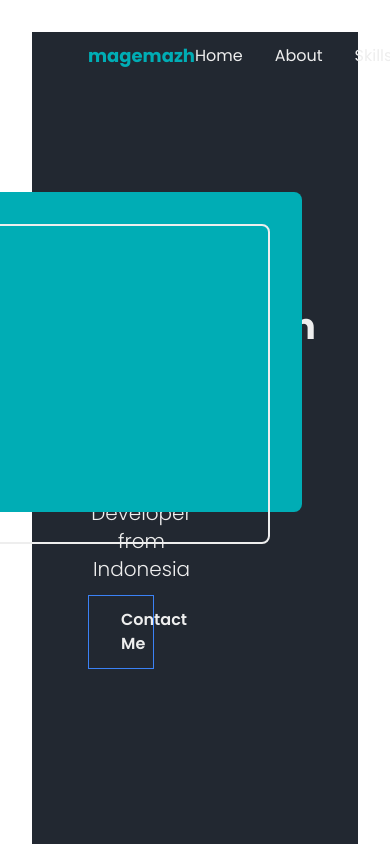
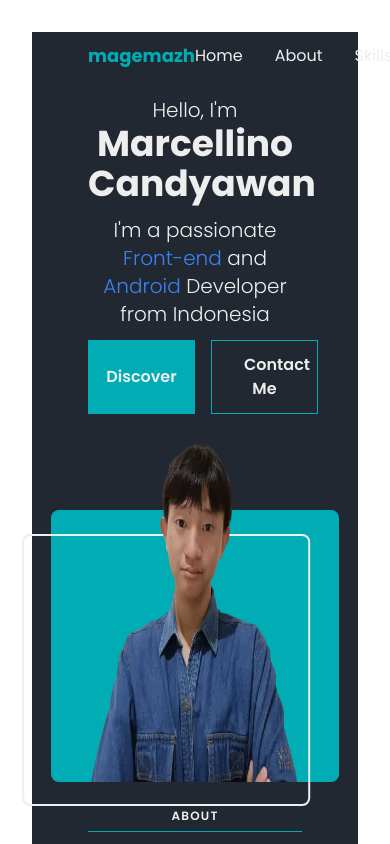
Before and after one commit to MageMazh/Portfolio, a React (Vite) app: page / in a window 390 px wide. Shown: the top 844 px of the page. Built offline with nearby package versions, Linux system fonts and the light colour scheme.

Commit message:
update some code and add responsive

```diff
--- a/src/component/Hero/Hero.tsx
+++ b/src/component/Hero/Hero.tsx
@@ -1,34 +1,40 @@
 function Hero() {
   return (
     <main id="home" className="px-14">
-      <section className="grid grid-cols-2 h-screen">
-        <div className="flex flex-col gap-3 justify-center">
-          <div>
-            <p className="text-xl font-light">
-              Hello, I&apos;m
-            </p>
+      <section className="grid grid-cols-1 lg:grid-cols-2 h-[45rem] lg:h-screen pt-16 lg:pt-0">
+        <main className="flex flex-col gap-3 justify-center">
+          <section className="text-center lg:text-left">
+            <p className="text-xl font-light">Hello, I&apos;m</p>
             <p className="text-4xl font-bold">
               Marcellino Candyawan <br />
             </p>
-          </div>
-          <p className="text-xl font-light">
+          </section>
+          <p className="text-xl font-light text-center lg:text-left">
             I'm a passionate <span className="text-blue-500">Front-end</span>{" "}
             and <span className="text-blue-500">Android</span> Developer from
             Indonesia
           </p>
 
-          <a
-            href="#"
-            className="border border-blue-500 text-center w-1/3 py-3 px-8 text-white font-semibold transition duration-300 ease-in-out hover:opacity-80 hover:shadow-lg"
-          >
-            Contact Me
-          </a>
-        </div>
-        <main className="relative">
-          <section className="absolute top-40 right-0 w-96 h-80 bg-primary rounded-lg z-1"></section>
-          <section className="absolute top-48 right-8 w-96 h-80 border-2 border-solid border-white rounded-lg box-border z-2"></section>
+          <div className="flex gap-4 sm:justify-center lg:justify-start">
+            <a
+              href="#about"
+              className="flex items-center justify-center border border-primary text-center w-1/2 sm:w-1/3 py-3 bg-primary px-8 text-white font-semibold transition duration-300 ease-in-out hover:opacity-80 hover:shadow-lg"
+            >
+              Discover
+            </a>
+            <a
+              href="#contact"
+              className="border border-primary text-center w-1/2 sm:w-1/3 py-3 px-8 text-white font-semibold transition duration-300 ease-in-out hover:bg-primary hover:opacity-80 hover:shadow-lg"
+            >
+              Contact Me
+            </a>
+          </div>
+        </main>
+        <main className="relative h-screen flex items-center justify-center lg:items-start lg:justify-start">
+          <section className="absolute top-[14.5rem] right-1/2 translate-x-1/2 -translate-y-1/2 w-72 h-[17rem] bg-primary rounded-lg z-1 lg:w-96 lg:h-80 lg:right-0 lg:top-40 lg:translate-x-0 lg:translate-y-0"></section>
+          <section className="absolute top-64 right-1/2 translate-x-[40%] -translate-y-1/2 w-72 h-[17rem] border-2 border-solid border-white rounded-lg box-border z-2 lg:top-48 lg:right-8 lg:w-96 lg:h-80 lg:translate-x-0 lg:translate-y-0"></section>
           <img
-            className="relative z-3 w-[22rem] h-[32rem] bottom-8 left-56"
+            className="absolute z-3 w-72 h-[30rem] top-32 right-1/2 lg:w-[22rem] lg:h-[32rem] lg:top-[-2rem] lg:right-4 -translate-y-1/2 translate-x-1/2 lg:translate-x-0 lg:translate-y-0"
             src="/profilepicture.webp"
             alt="profile"
           ></img>
```
